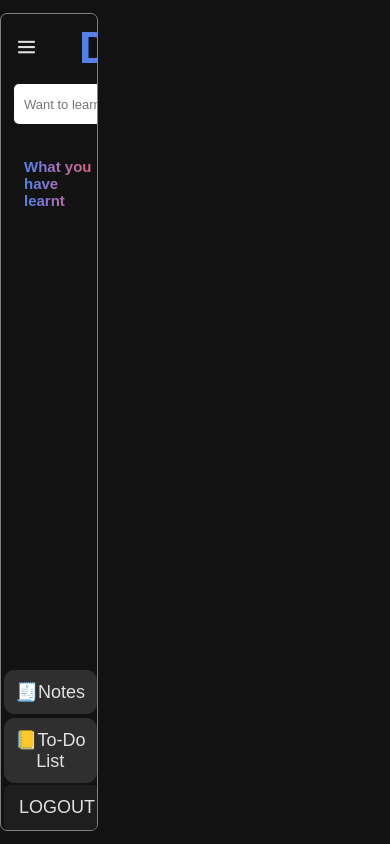
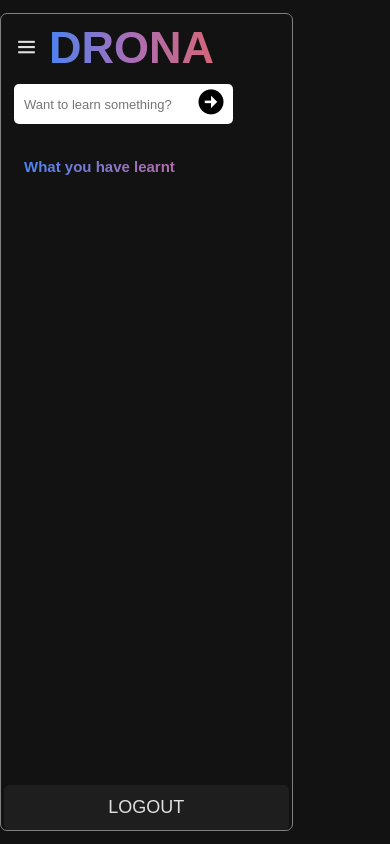
Before and after one commit to navneetkumaryadav207001/CodenameDrona, a Flask app: page /dashboard in a window 390 px wide. Run offline with Flask 3, Linux system fonts and the light colour scheme; the visitor is signed in with stand-in values (Sample User, id 1); data comes from the database, SQL or seed files in the repository; data that the repository does not hold is empty; some web fonts are replaced.

Commit message:
dashboard-responsive

```diff
--- a/static/script.js
+++ b/static/script.js
@@ -144,26 +144,41 @@ async function loadChatFromDatabase() {
 window.addEventListener("load", function() {
 	loadChatFromDatabase();
 });
+
 let btn=document.getElementById('btn');
 let sidebar = document.getElementById('sidebar');
-let chatBot= document.getElementsByClassName('card');
-let search = document.getElementById('mainSearch');
-let topics = document.getElementById('PreviousTopics');
-let sample = document.getElementById('sample');
-let n=0;
+let btn2=document.getElementById('btn2');
+let card=document.getElementById('card');
 
-btn.addEventListener('click',()=>{
-	if(n%2==0){
-	sidebar.style.width='50px';
-	mainSearch.style.visibility ='hidden';
-	topics.style.visibility = 'hidden';
-	sample.style.visibility = 'hidden';
+let screenWidth = window.innerWidth;
+// Add event listener to button
+btn.addEventListener('click', () => {
+        // Shrink sidebar and hide elements
+        sidebar.style.width = '0px';
+		sidebar.style.visibility = 'hidden';
+		card.style.visibility = 'visible';
+		card.style.width = '100%';
+		btn2.style.visibility = 'visible';
+		btn.style.visibility = 'hidden';
+		btn.classList.add('rotate');
+});
+btn2.addEventListener('click', () => {
+	screenWidth = window.innerWidth;
+        // Shrink sidebar and hide elements
+		if(screenWidth>800)
+       {
+		console.log("yes");
+		sidebar.style.width = '25vw';
 	}
-	else{
-	sidebar.style.width='25vw';
-	mainSearch.style.visibility ='visible';
-	topics.style.visibility = 'visible';
-	sample.style.visibility = 'visible';
-	}
-	n++;
+		else{
+			console.log("yes2");
+			card.style.visibility = 'visible';
+			card.style.width = '25vw';
+			sidebar.style.width = '75vw';
+		}
+		sidebar.style.visibility = 'visible';
+		btn.style.visibility = 'visible';
+		btn2.style.visibility = 'hidden';
+		btn.classList.remove('rotate');
+    btn2.classList.add('rotate');
 });
--- a/static/style.css
+++ b/static/style.css
@@ -320,3 +318,32 @@ body .card #message-section #user {
 	left: 250px;
 	width: calc(100%-250px);
 }
+#sidebar {
+    width: 25vw;  /* Default expanded width */
+    transition: width 0.2s ease;  /* Add a smooth transition for the width */
+    overflow: hidden;  /* Hide content when the sidebar shrinks */
+}
+#btn, #btn2 {
+    transition: transform 0.3s ease;  /* Transition for the button (rotation) */
+}
+#btn2{
+	visibility: hidden;
+}
+
+#btn.rotate, #btn2.rotate {
+    transform: rotate(180deg);  /* Rotate 180 degrees */
+}
+
+@media screen and (max-width: 800px) {
+	#sidebar{
+		visibility:visible;
+		width: 75%;
+	}
+	#card{
+		width: 25%;
+		visibility: visible;
+	}
+	#btn2{
+		visibility:hidden;
+	}
+}
--- a/templates/dashboard.html
+++ b/templates/dashboard.html
@@ -11,14 +11,15 @@
 <body>
     <div style="display: flex; width: 100vw;">
         <!-- Sidebar -->
-        <div style="width: 25vw; border: 1px grey solid; border-radius: 7px; padding: 3px; height: 97vh; position: relative; overflow: hidden;" id="sidebar">
+        <div style=" border: 1px grey solid; border-radius: 7px; padding: 3px; height: 97vh; position: relative; overflow: hidden;" id="sidebar">
             <h1 style="width: fit-content;">
                 <!-- Logo and Menu -->
                 <div class="logo">
                     <i class="bx bx-menu" id="btn" style="font-size: 25px;"></i>
+
                     <!-- Uncomment and update the image source if needed -->
                     <!-- <img src="{{ url_for('static', filename='image/Drona-removebg-preview.png') }}" alt="DRONA Logo" width="70px" height="60px"> -->
-                    <h1 style="margin-left: 30px;">DRONA</h1>
+                    <h1 style="">DRONA</h1>
                 </div>
                 <!-- Create New Topic Form -->
                 <form action="{{ url_for('chat_add') }}" method="post" id="mainSearch">
@@ -36,24 +37,22 @@
                 <form action="{{ url_for('dashboard') }}" method="post" class="topic-form">
                     <input type="hidden" name="topic" value="{{ topic[0] }}">
                     <input type="hidden" name="flag" value="{{ topic[1] }}">
-                    <button type="submit" style="width: 100%; text-align: left;">📕{{ topic[0] }}</button>
+                    <button type="submit" style="width: 100%; text-align: left;">{{ topic[0] }}</button>
                 </form>
                 {% endfor %}
                 <!-- Additional Buttons -->
-                <div class="additional">
-                    <button id="notes">🧾Notes</button>
-                    <button id="toDoList">📒To-Do List</button>
-                </div>
+
                 <!-- Logout Button -->
                 <form action="{{ url_for('logout') }}" method="get">
                     <button type="submit" id="logout">LOGOUT</button>
                 </form>
             </div>
         </div>
+        <i class="bx bx-menu" id="btn2" style="font-size: 25px; "></i>
 
         <!-- Main Content Area -->
         {% if flag != 'false' %}
-        <div class="card" style="width: 100%; border: 1px grey solid; border-radius: 7px; padding: 3px; height: 97vh; margin-left:20px;">
+        <div class="card" id='card' style=" border: 1px grey solid; border-radius: 7px; padding: 3px; height: 97vh; margin-left:20px;">
             <!-- Header Section -->
             <div id="header">
                 <h1 style="background-image: linear-gradient(to right, #4C83EF, #AA6EB4, #D46678); background-clip: text; color: transparent;">{{ flag }}</h1>
@@ -83,25 +82,18 @@
 
             <!-- Message Section -->
             <div id="message-section">
-                <!-- Messages will appear here -->
-                {% for message in messages %}
-                    <div class="message {{ message.sender }}">
-                        <p>{{ message.content }}</p>
-                    </div>
-                {% endfor %}
             </div>
 
             <!-- Input Section -->
             <div id="input-section" style="align-self: center;">
-                <form action="{{ url_for('send_message') }}" method="post">
-                    <input type="text" name="message" id="input" placeholder="Type a message..." required>
-                    <button type="submit" id="send"><i class='bx bx-send' style="font-size: 25px;"></i></button>
+                  <input type="text" id="input" placeholder="Type a message..." required>
+                  <button id="send" ><i style="font-size: 25px" class='bx bxs-send bx-rotate-270' ></i></button>
+                {% if level == 1 %}
+                        <button type="submit" id="skip"><i class='bx bx-right-arrow-alt'></i></button>
+                {% endif %}
+                <form action="{{url_for('assignments')}}" method="get" style="justify-items: right;">
+                    <button type="submit" >📝</button>
                 </form>
-                {% if level == 1 %}
-                    <form action="{{ url_for('skip_level') }}" method="post">
-                        <button type="submit" id="skip"><i class='bx bx-right-arrow-alt'></i></button>
-                    </form>
-                {% endif %}
             </div>
         </div>
         {% endif %}
```
Also changed, not shown: other parts of static/style.css (+13 -15 lines).
